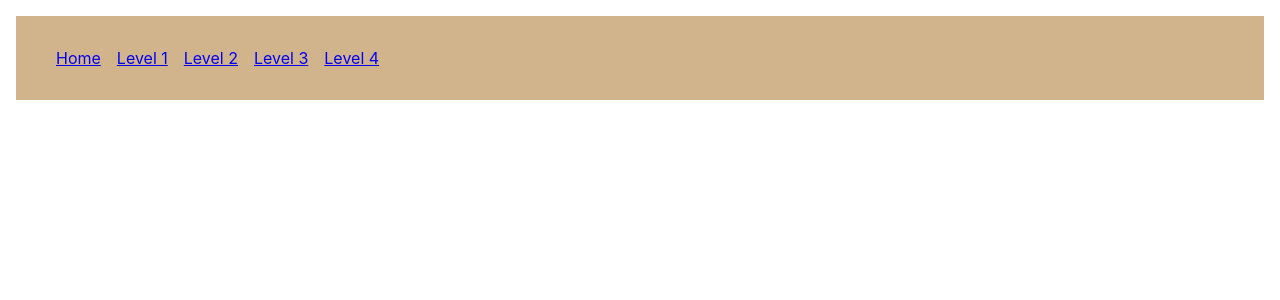
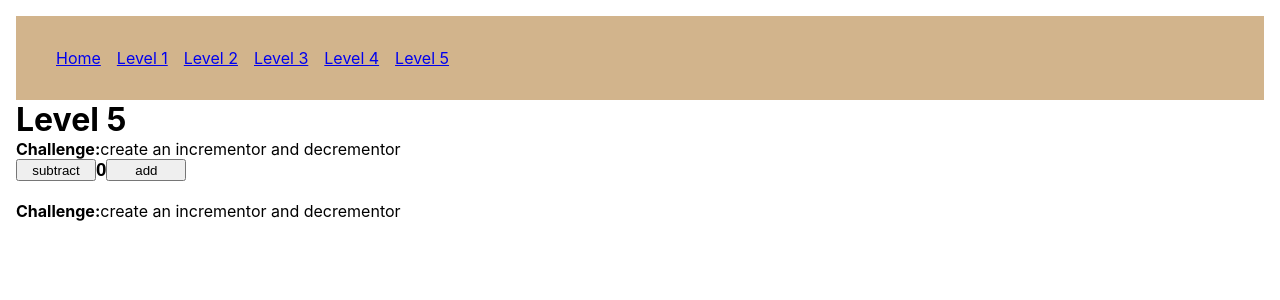
Before and after one commit to algorithmicjason/prac_grid_router, a React (Create React App) app: page /Level5 in a window 1280 px wide. Shown: the top 300 px of the page. Built offline with nearby package versions, Linux system fonts and the light colour scheme.

Commit message:
level 3 completed

```diff
--- a/package.json
+++ b/package.json
@@ -6,7 +6,9 @@
     "@testing-library/jest-dom": "^5.16.2",
     "@testing-library/react": "^12.1.3",
     "@testing-library/user-event": "^13.5.0",
+    "bootstrap": "^5.1.3",
     "react": "^17.0.2",
+    "react-bootstrap": "^2.2.1",
     "react-dom": "^17.0.2",
     "react-router-dom": "^6.2.1",
     "react-scripts": "5.0.0",
--- a/src/App.css
+++ b/src/App.css
@@ -1,40 +1,7 @@
-.App {
-  text-align: center;
-}
-
-.App-logo {
-  height: 40vmin;
-  pointer-events: none;
-}
-
-@media (prefers-reduced-motion: no-preference) {
-  .App-logo {
-    animation: App-logo-spin infinite 20s linear;
-  }
-}
-
-.App-header {
-  background-color: #282c34;
-  min-height: 100vh;
-  display: flex;
-  flex-direction: column;
-  align-items: center;
-  justify-content: center;
-  font-size: calc(10px + 2vmin);
-  color: white;
-}
-
-.App-link {
-  color: #61dafb;
-}
-
-@keyframes App-logo-spin {
-  from {
-    transform: rotate(0deg);
-  }
-  to {
-    transform: rotate(360deg);
-  }
+* {
+  box-sizing: border-box;
+  padding: 0px;
+  margin: 0px;
 }
 
 /* it starts */
@@ -115,43 +82,47 @@ h3 {
 }
 
 
+/* /////////////////////LEVEL 3//////////////////////////// */
+.slideshow-container {
+  /* display: inline-block; */
+  /* overflow: hidden; */
+  border: 5px solid black;
+  width: 60%;
+  margin: auto;
+}
+
+.slideshow {
+  display: flex;
+  width: 100%;
+  height: 500px;
+  gap: 20rem;
+
+}
+
+.slideshow-img {
+  width: 100%
+}
+
+.level3-img {
+  width: 100%
+}
 
 
 
 
+/* /////////////////////LEVEL 4//////////////////////////// */
 
 
 
+/* /////////////////////LEVEL 5//////////////////////////// */
 
-
-
-
-
-
-
-
-
-
-
-
-
-
-
-
-/* .l1-grid-area {
-  display: grid;
-  grid-template-columns: repeat(3, 1fr);
-  gap: 1.5rem;
-  padding-block: 2rem;
-  width: min(95%, 70rem);
-  margin-inline: auto;
+.button {
+  display: flex;
+  margin: auto;
+  width: 100%;
 
 }
+button {
+  width: 5rem;
 
-.card {
-  box-shadow: 0 4px 8px 0 rgba(0,0,0,0.2);
-  transition: 0.3s;
-  padding: 2px 16px
-
-
-} */
+}
--- a/src/App.js
+++ b/src/App.js
@@ -4,6 +4,7 @@ import Level1 from "./components/Level1"
 import Level2 from "./components/Level2"
 import Level3 from "./components/Level3"
 import Level4 from "./components/Level4"
+import Level5 from "./components/Level5"
 import { Routes, Route, Link } from "react-router-dom";
 
 
@@ -17,6 +18,7 @@ function App() {
         <Link to="/Level2" style={{padding: "0.5rem"}} element={<Level2 />}>Level 2</Link>
         <Link to="/Level3" style={{padding: "0.5rem"}} element={<Level3 />}>Level 3</Link>
         <Link to="/Level4" style={{padding: "0.5rem"}} element={<Level4 />}>Level 4</Link>
+        <Link to="/Level5" style={{padding: "0.5rem"}} element={<Level4 />}>Level 5</Link>
       </nav>
 
       <Routes>
@@ -25,6 +27,7 @@ function App() {
         <Route path="/Level2" element={<Level2 />} />
         <Route path="/Level3" element={<Level3 />} />
         <Route path="/Level4" element={<Level4 />} />
+        <Route path="/Level5" element={<Level5 />} />
         {/* this is what actually leads to correct module*/}
 
 
--- a/src/components/Level3.js
+++ b/src/components/Level3.js
@@ -5,6 +5,88 @@ const Level3 = () => {
         <div>
             <h1>Level 3</h1>
             <p><b>Challenge:</b> create a side scrolling slide show</p>
+            {/* <section className="slideshow-container"> */}
+
+
+            <div id="carouselExampleSlidesOnly" className="carousel slide" data-bs-ride="carousel">
+  <div className="carousel-inner">
+    <div className="carousel-item active">
+      <img style={{width: "150px"}} src="https://sugarspunrun.com/wp-content/uploads/2021/05/Best-Blueberry-Muffins-Recipe-1-of-1.jpg" className="d-block w-100" alt="..." />
+    </div>
+    <div className="carousel-item">
+      <img style={{width: "150px"}} src="https://sugarspunrun.com/wp-content/uploads/2021/05/Best-Blueberry-Muffins-Recipe-1-of-1.jpg" className="d-block w-100" alt="..." />
+    </div>
+    <div className="carousel-item">
+      <img style={{width: "150px"}} src="https://sugarspunrun.com/wp-content/uploads/2021/05/Best-Blueberry-Muffins-Recipe-1-of-1.jpg" className="d-block w-100" alt="..." />
+    </div>
+  </div>
+</div>
+
+
+
+
+            {/* <div id="carouselExampleCaptions" className="carousel slide" data-bs-ride="carousel">
+  <div className="carousel-indicators">
+    <button type="button" data-bs-target="#carouselExampleCaptions" data-bs-slide-to="0" className="active" aria-current="true" aria-label="Slide 1"></button>
+    <button type="button" data-bs-target="#carouselExampleCaptions" data-bs-slide-to="1" aria-label="Slide 2"></button>
+    <button type="button" data-bs-target="#carouselExampleCaptions" data-bs-slide-to="2" aria-label="Slide 3"></button>
+  </div>
+  <div className="carousel-inner">
+    <div className="carousel-item active">
+      <img style={{width: "100px"}} src="https://sugargeekshow.com/wp-content/uploads/2019/10/chocolate-chip-muffins-featured.jpg" className="d-block w-100" alt="..." />
+      <div className="carousel-caption d-none d-md-block">
+        <h5>First slide label</h5>
+        <p>Some representative placeholder content for the first slide.</p>
+      </div>
+    </div>
+    <div className="carousel-item">
+      <img style={{width: "100px"}} src="https://www.sweetestmenu.com/wp-content/uploads/2021/07/smallbatchchocolatemuffins26aa.jpg" className="d-block w-100" alt="..." />
+      <div className="carousel-caption d-none d-md-block">
+        <h5>Second slide label</h5>
+        <p>Some representative placeholder content for the second slide.</p>
+      </div>
+    </div>
+    <div className="carousel-item">
+      <img style={{width: "100px"}} src="https://sugarspunrun.com/wp-content/uploads/2021/05/Best-Blueberry-Muffins-Recipe-1-of-1.jpg" className="d-block w-100" alt="..." />
+      <div className="carousel-caption d-none d-md-block">
+        <h5>Third slide label</h5>
+        <p>Some representative placeholder content for the third slide.</p>
+      </div>
+    </div>
+  </div>
+  <button className="carousel-control-prev" type="button" data-bs-target="#carouselExampleCaptions" data-bs-slide="prev">
+    <span className="carousel-control-prev-icon" aria-hidden="true"></span>
+    <span className="visually-hidden">Previous</span>
+  </button>
+  <button className="carousel-control-next" type="button" data-bs-target="#carouselExampleCaptions" data-bs-slide="next">
+    <span className="carousel-control-next-icon" aria-hidden="true"></span>
+    <span className="visually-hidden">Next</span>
+  </button>
+</div> */}
+              {/* <div className='slideshow'>
+
+                    <img id="lastClone" className='level3-img' src="https://thescranline.com/wp-content/uploads/2021/03/Dancing-Queen-Cupcakes.jpg" alt="cupcake"></img>
+                    <img className='level3-img' src="https://natashaskitchen.com/wp-content/uploads/2020/05/Vanilla-Cupcakes-3.jpg" alt="cupcake"></img>
+
+
+
+
+                    <img className='level3-img' src="https://cdn.sallysbakingaddiction.com/wp-content/uploads/2017/06/moist-chocolate-cupcakes-5.jpg" alt="cupcake"></img>
+
+
+
+
+                    <img className='level3-img' src="https://www.justsotasty.com/wp-content/uploads/2021/03/Small-Batch-Vanilla-Cupcakes-3.jpg" alt="cupcake"></img>
+
+
+
+
+                    <img className='level3-img' src="https://thescranline.com/wp-content/uploads/2021/03/Dancing-Queen-Cupcakes.jpg" alt="cupcake"></img>
+                    <img id='firstClone' className='level3-img' src="https://natashaskitchen.com/wp-content/uploads/2020/05/Vanilla-Cupcakes-3.jpg" alt="cupcake"></img>
+
+
+                </div> */}
+            {/* </section> */}
         </div>
     )
 }
--- /dev/null
+++ b/src/components/Level5.js
@@ -0,0 +1,37 @@
+import React, { useEffect, useState } from 'react'
+
+const Level5 = () => {
+
+    let [number, updateNumber] = useState(0)
+
+    useEffect(() => {
+        console.log(number)
+        // updateNumber += 0
+    },[])
+
+    const subtract = () => {
+        updateNumber(number -1)
+    }
+
+    const add = () => {
+        updateNumber(number + 1)
+    }
+
+    return(
+        <div>
+            <h1>Level 5</h1>
+            <p><b>Challenge:</b>create an incrementor and decrementor</p>
+
+            <div className='button'>
+                <button onClick={number <= 0 ? null : subtract}>subtract</button>
+                <h3>{number}</h3>
+                <button onClick={number >= 20 ? null : add}>add</button>
+            </div>
+
+            <br />
+            <p><b>Challenge:</b>create an incrementor and decrementor</p>
+
+        </div>
+    )
+}
+export default Level5
```
Also changed, not shown: 1 other file (tests, documents, lock files or other folders).
